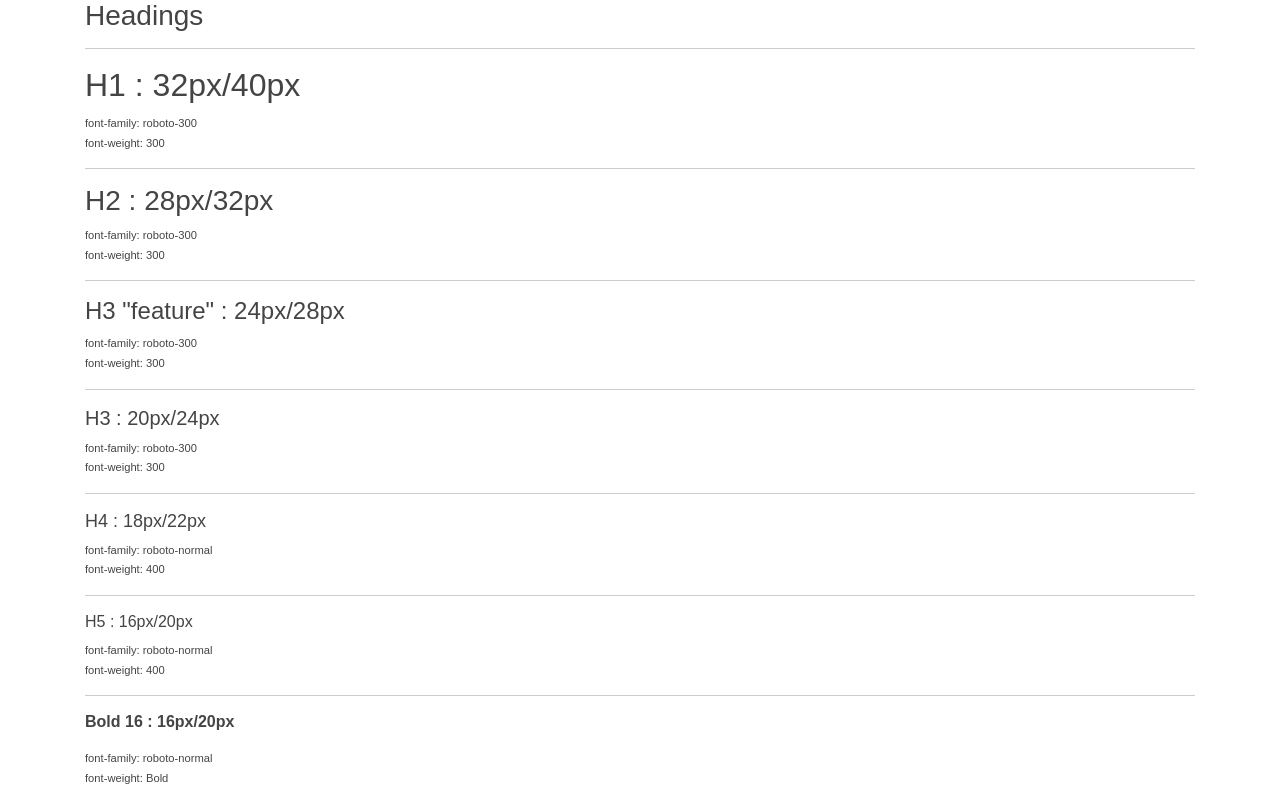
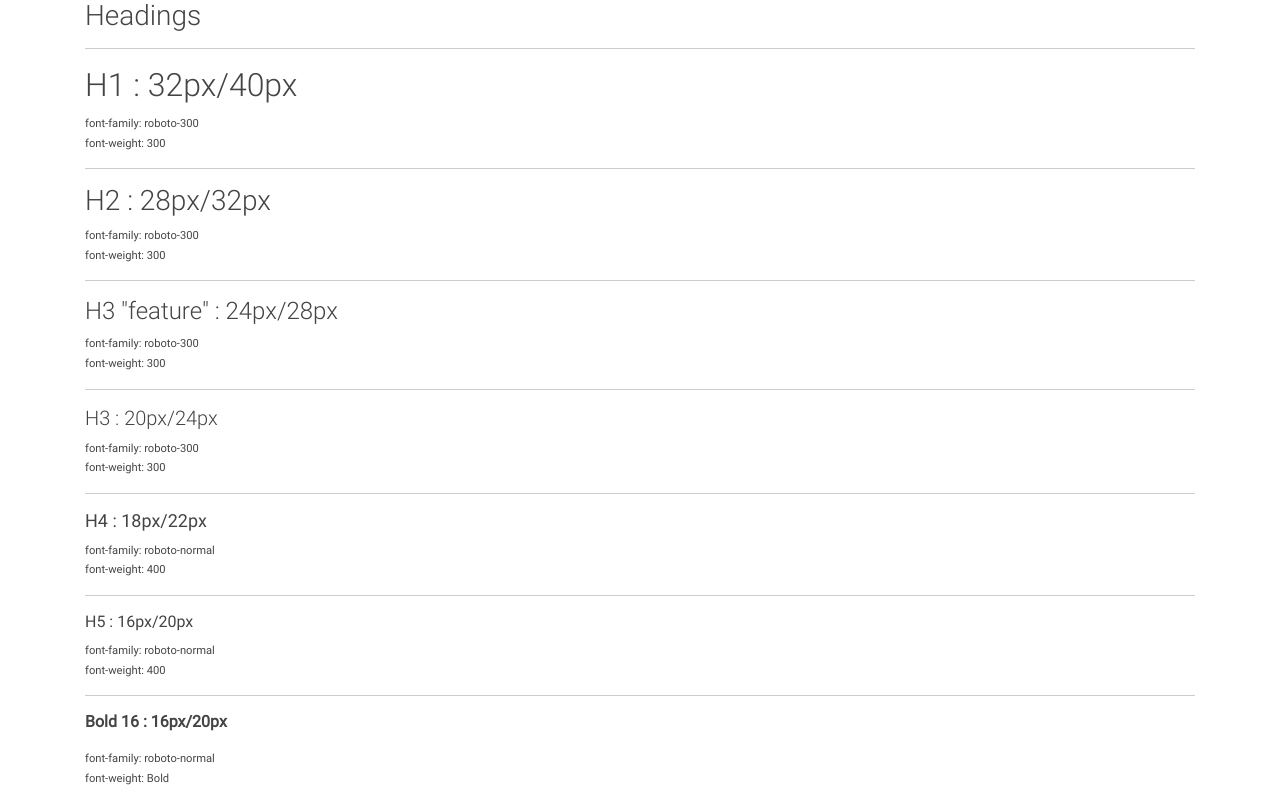
Before and after one commit to clintbatte/_bootstrap4.0-style-dictionary, a website: page app/index.html in a window 1280 px wide. Shown: the top 800 px of the page. Drawn offline with Linux system fonts and the light colour scheme; files that its build step writes are made by us from their sources; files whose address does not match are found by name.

Commit message:
added @font-face reference to make custom font-families render

```diff
--- a/app/scss/_custom_variables.scss
+++ b/app/scss/_custom_variables.scss
@@ -94,8 +94,8 @@ $font-family-monospace:       SFMono-Regular, Menlo, Monaco, Consolas, "Liberati
 $font-family-base:            $font-family-sans-serif;
 
 $font-size-base:    0.875rem; // setting the base font @ '14px'
-$font-size-lg:      ($font-size-base * 1.286); // targeting `18px`
-$font-size-sm:      ($font-size-base * 0.8571); // targeting `12px`
+$font-size-lg:      1.125rem; // targeting `18px`
+$font-size-sm:      0.75rem; // targeting `12px`
 
 $line-height-base:            1.4;
 
--- a/app/scss/_type.scss
+++ b/app/scss/_type.scss
@@ -129,17 +129,33 @@ mark,
 // ------------------------------------------
 // font ramp and double byte characters based on media queries
 
+@font-face {
+    font-family: "Roboto-300";
+    src:url("../fonts/Roboto-300.ttf") format('truetype');
+    font-weight: 300;
+    font-style: normal;
+}
+
+@font-face {
+    font-family: "Roboto-normal";
+    src:url("../fonts/Roboto-normal.ttf") format('truetype');
+    font-weight: 400;
+    font-style: normal;
+}
+
 @include media-breakpoint-up(xs) {
     h1, .h1 {
         font-size: 1.5rem; // ~24px
         line-height: 1.75rem; // ~28px
         font-weight: 300;
+        font-family: 'Roboto-300';
     }
 
     h2, .h2 {
         font-size: 1.25rem; // ~20px
         line-height: 1.5rem; // ~24px
         font-weight: 300;
+        font-family: 'Roboto-300';
     }
 
     h3, .h3 {
@@ -147,6 +163,7 @@ mark,
             font-size: 1.125rem; // ~18px
             line-height: 1.375rem; // ~22px
             font-weight: 300;
+            font-family: 'Roboto-300';
         }
     }
 
@@ -154,36 +171,42 @@ mark,
         font-size: 1.063rem; // ~17px
         line-height: 1.25rem; // ~20px
         font-weight: 300;
+        font-family: 'Roboto-300';
     }
 
     h4, .h4 {
         font-size: 1rem; // ~16px
         line-height: 1.25rem; // ~20px
         font-weight: 400;
+        font-family: 'Roboto-normal';
     }
 
     h5, .h5 {
         font-size: 0.875rem; // ~14px
         line-height: 1.25rem; // ~20px
         font-weight: 400;
+        font-family: 'Roboto-normal';
     }
 
     .bold-16 {
         font-size: 1rem; // ~16px
         line-height: 1.25rem; // ~20px
         font-weight: 700;
+        font-family: 'Roboto-normal';
     }
 
     .bold-14 {
         font-size: 0.875rem; // ~14px
         line-height: 1.25rem; // ~20px
         font-weight: 700;
+        font-family: 'Roboto-normal';
     }
 
     .bold-12 {
         font-size: 0.75rem; // ~12px
         line-height: 0.9375rem; // ~15px
         font-weight: 700;
+        font-family: 'Roboto-normal';
     }
 }
 
@@ -193,12 +216,14 @@ mark,
       font-size: 1.875rem; // ~30px
       line-height: 2.25rem; // ~36px
       font-weight: 300;
+      font-family: 'Roboto-300';
   }
 
   h2, .h2 {
       font-size: 1.625rem; // ~26px
       line-height: 1.875rem; // ~30px
       font-weight: 300;
+      font-family: 'Roboto-300';
   }
 
   h3, .h3 {
@@ -206,6 +231,7 @@ mark,
           font-size: 1.375rem; // ~22px
           line-height: 1.625rem; // ~26px
           font-weight: 300;
+          font-family: 'Roboto-300';
       }
   }
 
@@ -213,36 +239,42 @@ mark,
       font-size: 1.25rem; // ~20px
       line-height: 1.5rem; // ~24px
       font-weight: 300;
+      font-family: 'Roboto-300';
   }
 
   h4, .h4 {
       font-size: 1.125rem; // ~18px
       line-height: 1.375rem; // ~22px
       font-weight: 400;
+      font-family: 'Roboto-normal';
   }
 
   h5, .h5 {
       font-size: 1rem; // ~16px
       line-height: 1.25rem; // ~20px
       font-weight: 400;
+      font-family: 'Roboto-normal';
   }
 
   .bold-16 {
       font-size: 1rem; // ~16px
       line-height: 1.25rem; // ~20px
       font-weight: 700;
+      font-family: 'Roboto-normal';
   }
 
   .bold-14 {
       font-size: 0.875rem; // ~14px
       line-height: 1.25rem; // ~20px
       font-weight: 700;
+      font-family: 'Roboto-normal';
   }
 
   .bold-12 {
       font-size: 0.75rem; // ~12px
       line-height: 0.9375rem; // ~15px
       font-weight: 700;
+      font-family: 'Roboto-normal';
   }
 }
 
@@ -251,19 +283,22 @@ mark,
       font-size: 2rem; // ~32px
       line-height: 2.5rem; // ~40px
       font-weight: 300;
+      font-family: 'Roboto-300';
   }
 
   h2, .h2 {
       font-size: 1.75rem; // ~28px
       line-height: 2rem; // ~32px
       font-weight: 300;
+      font-family: 'Roboto-300';
   }
 
   h3, .h3 {
       &.feature {
           font-size: 1.5rem; // ~24px
           line-height: 1.75rem; // ~28px
-          font-weight: 300;
+          ffont-weight: 300;
+          font-family: 'Roboto-300';
       }
   }
 
@@ -271,36 +306,42 @@ mark,
       font-size: 1.25rem; // ~20px
       line-height: 1.5rem; // ~24px
       font-weight: 300;
+      font-family: 'Roboto-300';
   }
 
   h4, .h4 {
       font-size: 1.125rem; // ~18px
       line-height: 1.375rem; // ~22px
       font-weight: 400;
+      font-family: 'Roboto-normal';
   }
 
   h5, .h5 {
       font-size: 1rem ; // ~16px
       line-height: 1.25rem; // ~20px
       font-weight: 400;
+      font-family: 'Roboto-normal';
   }
 
   .bold-16 {
     font-size: 1rem ; // ~16px
     line-height: 1.25rem; // ~20px
-      font-weight: 700;
+    font-weight: 700;
+    font-family: 'Roboto-normal';
   }
 
   .bold-14 {
       font-size: 0.875rem; // ~14px
       line-height: 1.25rem; // ~20px
       font-weight: 700;
+      font-family: 'Roboto-normal';
   }
 
   .bold-12 {
       font-size: 0.75rem; // ~12px
       line-height: 0.9375rem; // ~15px
       font-weight: 700;
+      font-family: 'Roboto-normal';
   }
 }
 
--- a/app/scss/app.scss
+++ b/app/scss/app.scss
@@ -1,3 +1,5 @@
+
+
 @import "custom_variables";
 @import "../../node_modules/bootstrap/scss/bootstrap";
 @import "type";
```
Also changed, not shown: app/css/app.css, dist/css/app.min.css.
